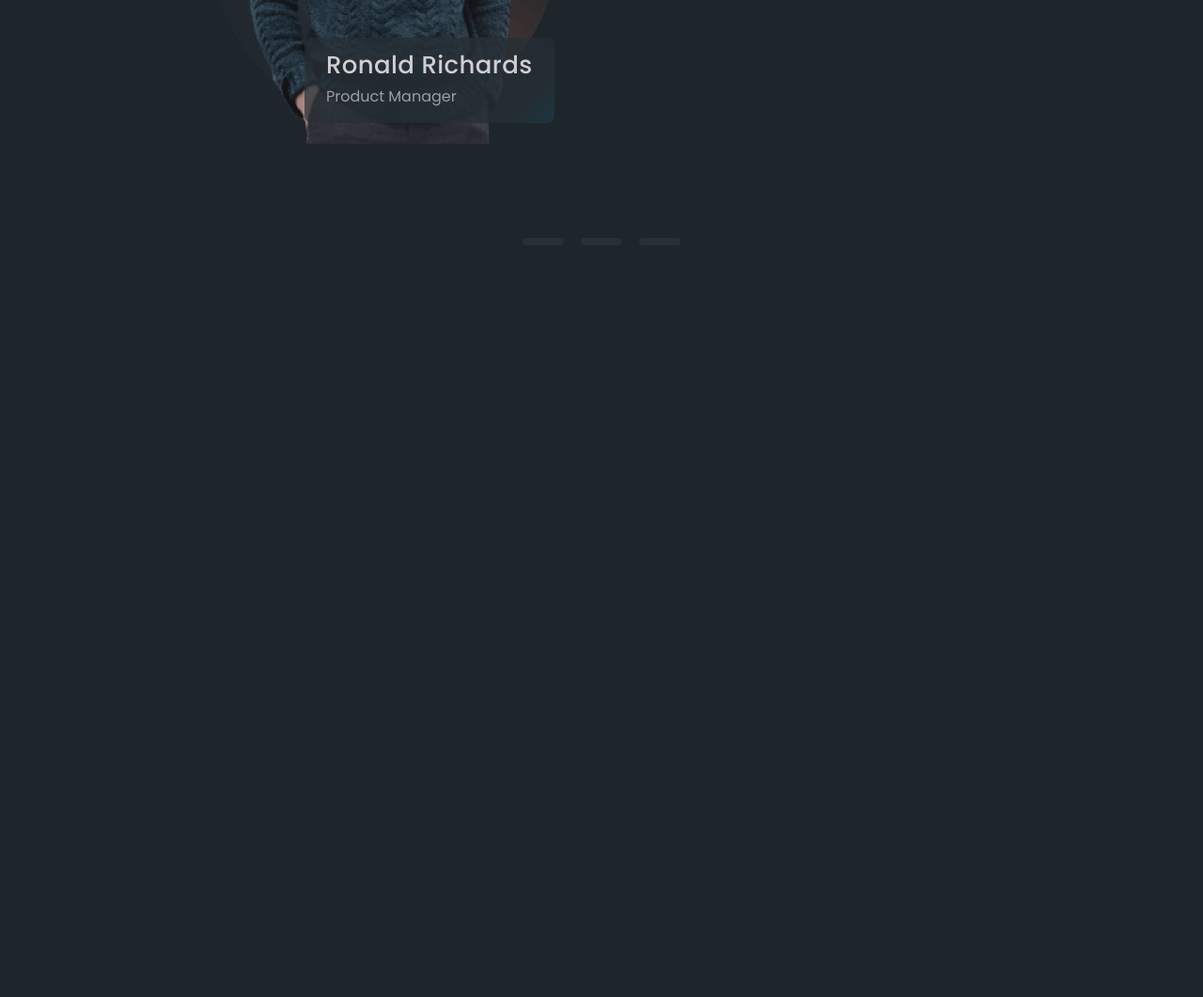
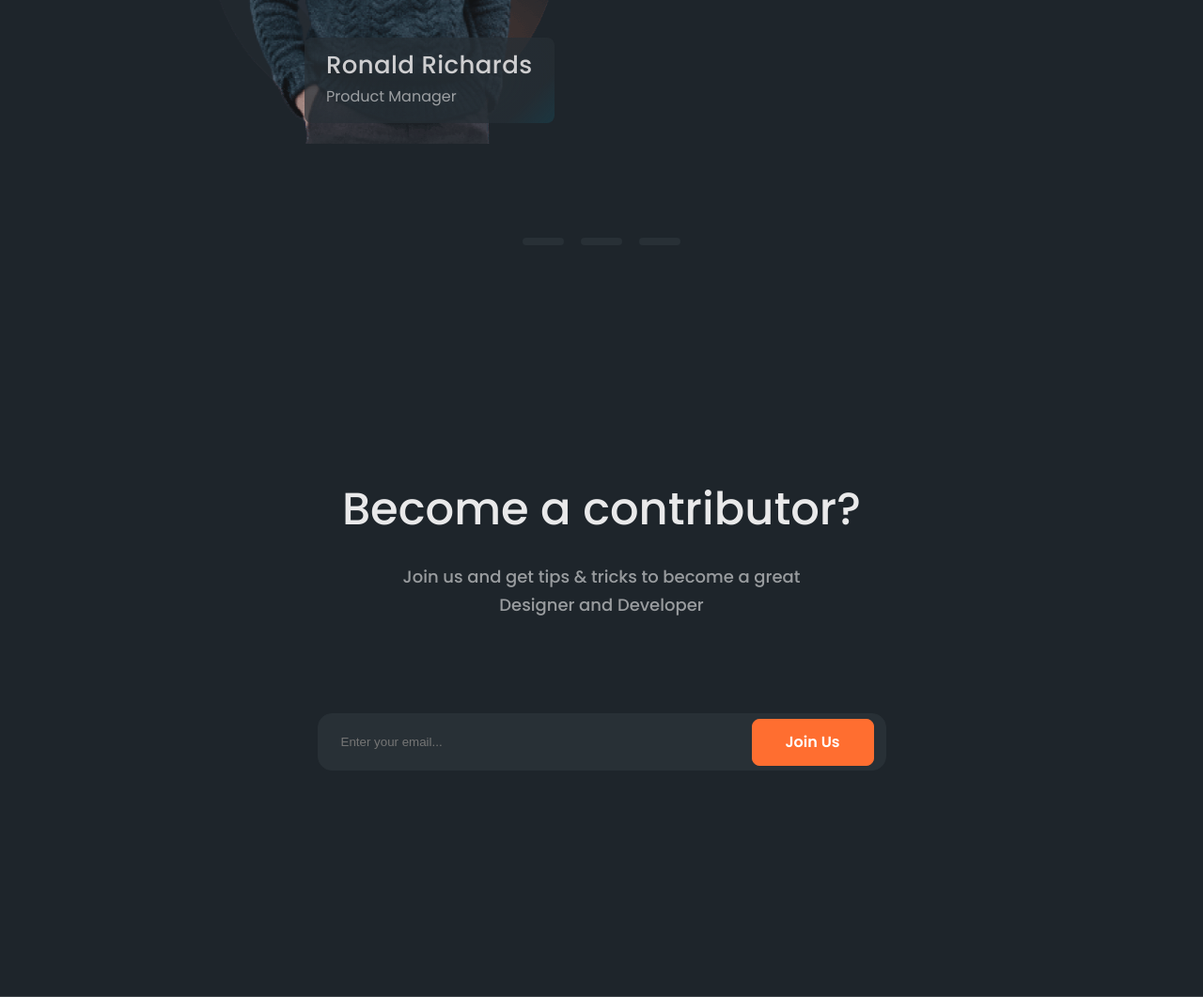
Before and after one commit to Fazliddin-Nasrullayev/Antools, a plain HTML site: page index.html in a window 1280 px wide. Shown: the part 4066-5127 px from the top of the page at 94% size. Before the commit the page ends 4327 px from the top, so only its background shows below. Drawn offline with Linux system fonts and the light colour scheme.

Commit message:
add join section

```diff
--- a/index.html
+++ b/index.html
@@ -628,6 +628,21 @@
             </div>
 
         </section>
+
+        <!-- join -->
+
+        <section class="join">
+            <div class="container join__container">
+                <h2 class="join__heading">Become a contributor?</h2>
+                <p class="join__info">Join us and get tips & tricks to become a great Designer and Developer</p>
+                <form action="" class="join__form">
+                    <input type="email" class="join__input" placeholder="Enter your email..." id="join">
+                    <button class="join__btn btn" type="submit" id="join">
+                        Join Us
+                    </button>
+                </form>
+            </div>
+        </section>
     </main>
 </body>
 
--- a/main/style.css
+++ b/main/style.css
@@ -608,3 +608,65 @@ text-align: center;
     transition: 0.3s;
     cursor: pointer;
 }
+
+/* join */
+
+.join {
+    padding: 250px 0 240px;
+    border-bottom: 0.5px solid rgba(255, 255, 255, 0.15);
+}
+
+.join__container {
+    display: flex;
+    align-items: center;
+    flex-direction: column;
+}
+
+.join__heading {
+    font-family: Poppins;
+    font-weight: 500;
+    font-size: 48px;
+    line-height: 130%;
+    text-align: center;
+    color: rgba(255, 255, 255, 0.9);
+}
+
+.join__info {
+    margin-top: 25px;
+    margin-bottom: 100px;
+    width: 427px;
+    font-family: Poppins;
+    font-style: normal;
+    font-weight: 500;
+    font-size: 18px;
+    line-height: 30px;
+    text-align: center;
+    color: rgba(255, 255, 255, 0.55);
+}
+
+.join__form {
+    position: relative;
+}
+
+.join__input {
+    padding: 22px 402px 22px 24px;
+    background: #283036;
+    border-radius: 15px;
+    border: 1px solid #283036;
+    color: yellow;
+}
+
+.join__btn {
+    position: absolute;
+    left: 462px;
+    top: 6px;
+    padding: 12px 35px;
+    background-color: #FF6E30;
+    border: 1px solid #FF6E30 ;
+    font-family: Poppins;
+    font-weight: 600;
+    font-size: 16px;
+    line-height: 24px;
+    border-radius: 8px;
+    color: #FFFFFF;
+}
```
